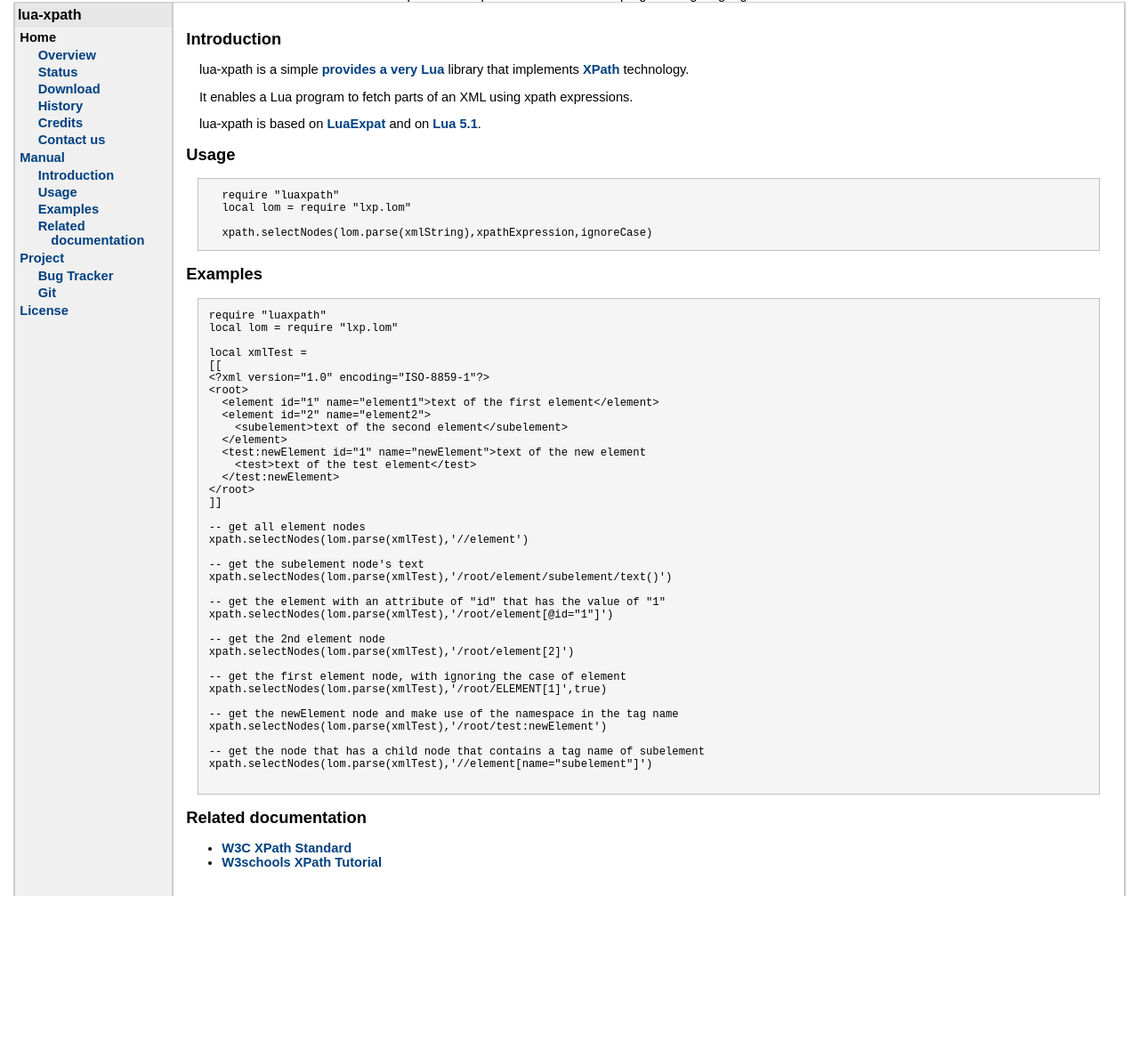
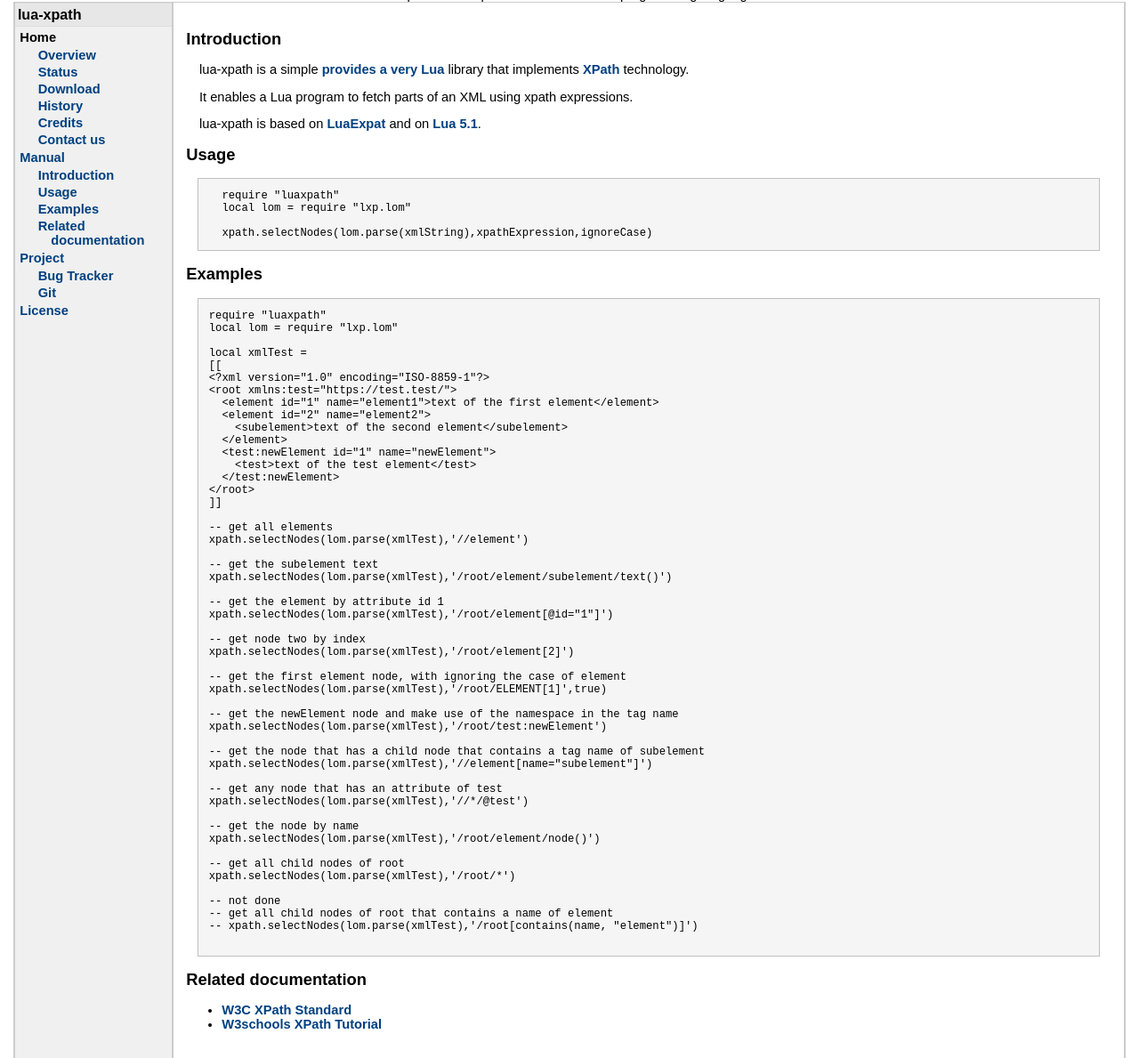
Before and after one commit to basiliscos/lua-xpath, a plain HTML site: page doc/us/manual.html in a window 1280 px wide. Shown: the part 179-1368 px from the top of the page at 89% size. Before the commit the page ends 1186 px from the top, so only its background shows below. Drawn offline with Linux system fonts and the light colour scheme.

Commit message:
Added test scenarios

```diff
--- a/doc/us/manual.html
+++ b/doc/us/manual.html
@@ -85,27 +85,27 @@ local lom = require "lxp.lom"
 local xmlTest =
 [[
 &lt;?xml version="1.0" encoding="ISO-8859-1"?&gt;
-&lt;root&gt;
+&lt;root xmlns:test="https://test.test/"&gt;
   &lt;element id="1" name="element1"&gt;text of the first element&lt;/element&gt;
   &lt;element id="2" name="element2"&gt;
     &lt;subelement&gt;text of the second element&lt;/subelement&gt;
   &lt;/element&gt;
-  &lt;test:newElement id="1" name="newElement"&gt;text of the new element
+  &lt;test:newElement id="1" name="newElement"&gt;
     &lt;test&gt;text of the test element&lt;/test&gt;
   &lt;/test:newElement&gt;
 &lt;/root&gt;
 ]]
 
--- get all element nodes
+-- get all elements
 xpath.selectNodes(lom.parse(xmlTest),'//element')
 
--- get the subelement node's text
+-- get the subelement text
 xpath.selectNodes(lom.parse(xmlTest),'/root/element/subelement/text()')
 
--- get the element with an attribute of "id" that has the value of "1"
+-- get the element by attribute id 1
 xpath.selectNodes(lom.parse(xmlTest),'/root/element[@id="1"]')
 
--- get the 2nd element node
+-- get node two by index
 xpath.selectNodes(lom.parse(xmlTest),'/root/element[2]')
 
 -- get the first element node, with ignoring the case of element
@@ -116,6 +116,19 @@ xpath.selectNodes(lom.parse(xmlTest),'/root/test:newElement')
 
 -- get the node that has a child node that contains a tag name of subelement
 xpath.selectNodes(lom.parse(xmlTest),'//element[name="subelement"]')
+
+-- get any node that has an attribute of test
+xpath.selectNodes(lom.parse(xmlTest),'//*/@test')
+
+-- get the node by name
+xpath.selectNodes(lom.parse(xmlTest),'/root/element/node()')
+
+-- get all child nodes of root
+xpath.selectNodes(lom.parse(xmlTest),'/root/*')
+
+-- not done
+-- get all child nodes of root that contains a name of element
+-- xpath.selectNodes(lom.parse(xmlTest),'/root[contains(name, "element")]')
 
 </pre>
 
```
Also changed, not shown: 1 other file.
